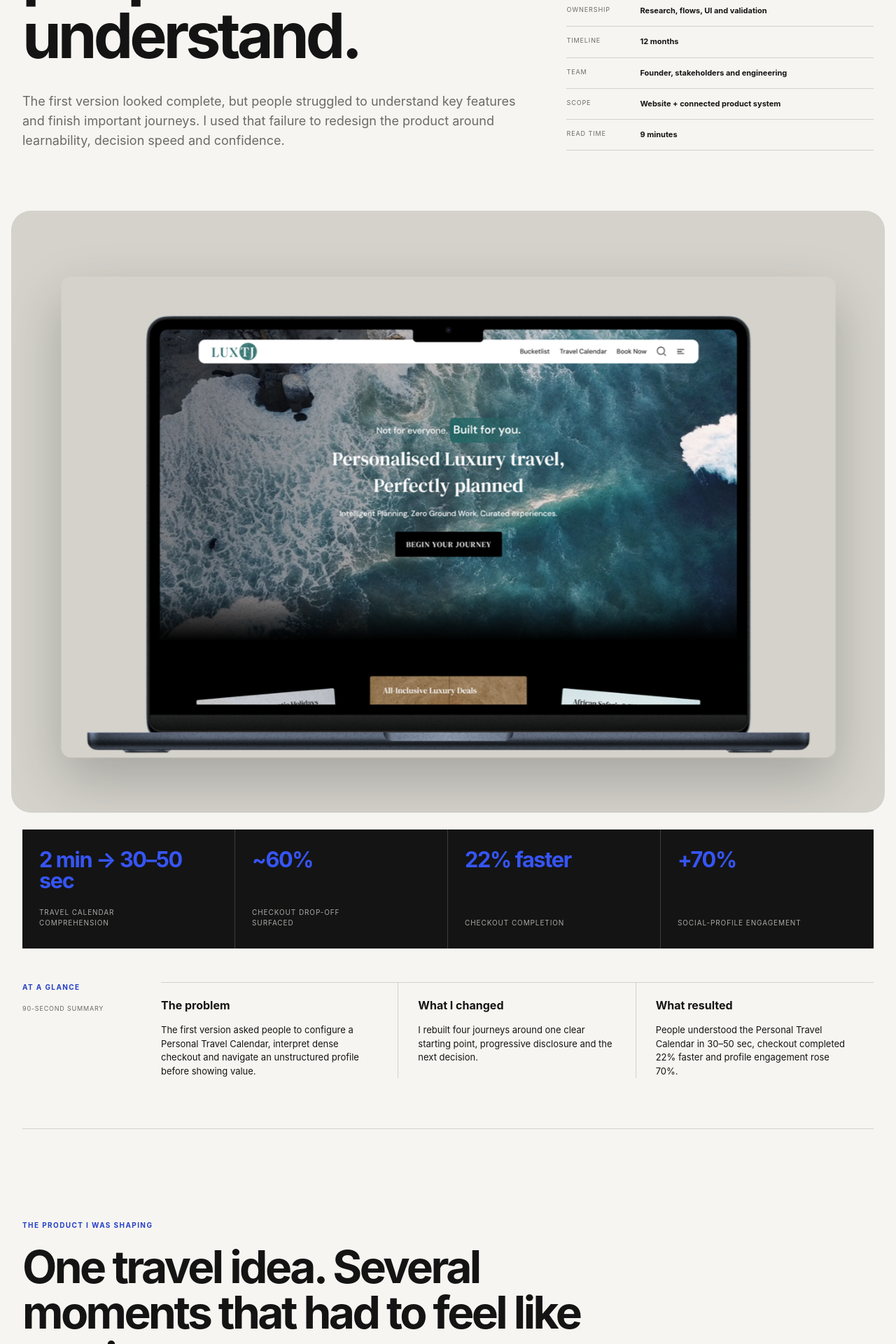
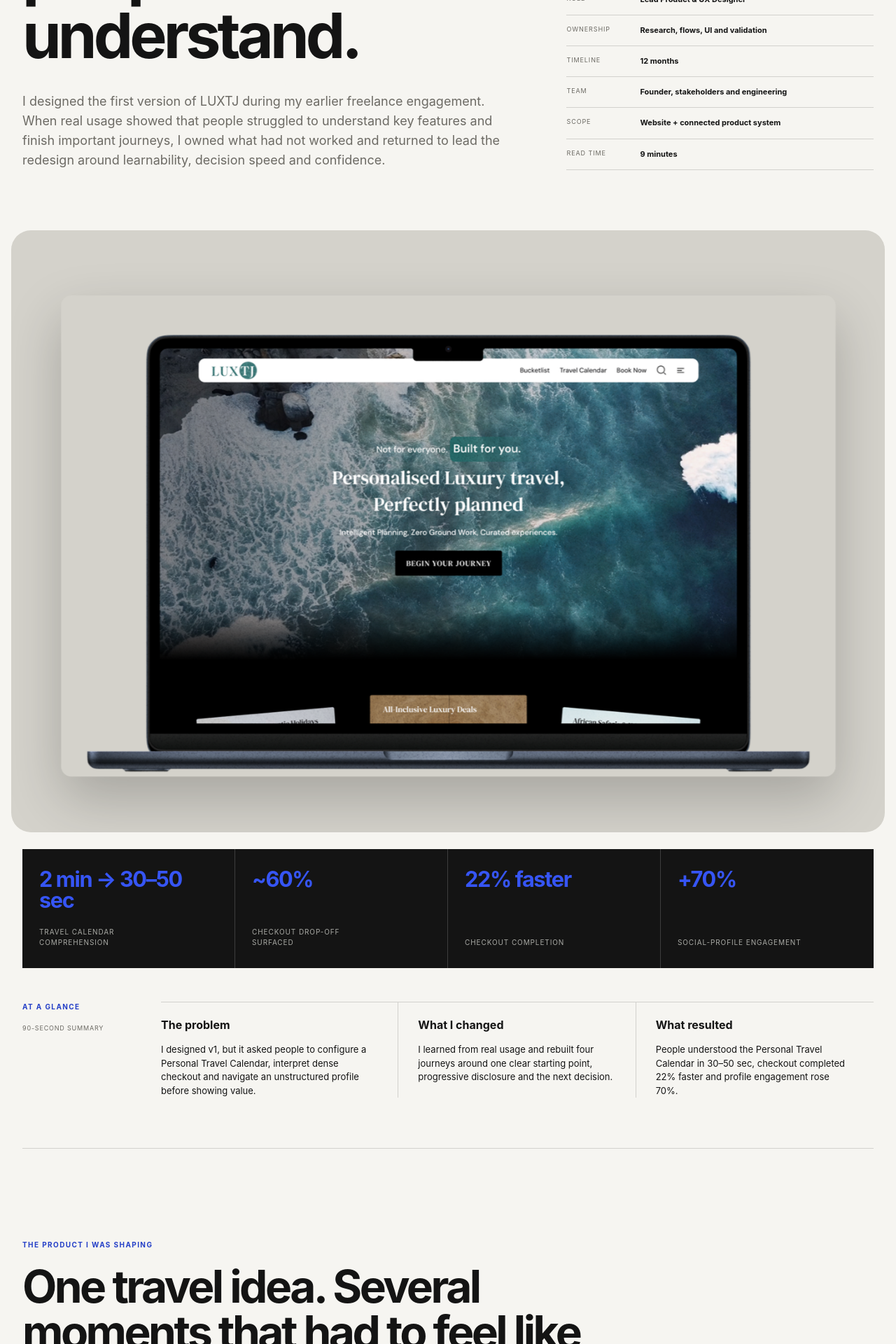
Before and after one commit to Akshayux/akshay-portfolio, a Next.js app: page /work/luxtj in a window 1280 px wide. Shown: the part 500-2420 px from the top of the page at 70% size. Built offline with nearby package versions, Linux system fonts and the light colour scheme.

Commit message:
Clarify LUXTJ v1 ownership

```diff
--- a/app/globals.css
+++ b/app/globals.css
@@ -605,7 +605,7 @@ p{color:var(--muted)}
 .lux-process-outcome .principle-grid{grid-column:2;margin-top:0}
 .lux-redesigns{padding-bottom:60px}
 .lux-story-list{display:grid;gap:130px}
-.lux-story{display:grid;grid-template-columns:minmax(0,.92fr) minmax(0,1.08fr);gap:70px;align-items:start;padding-top:28px;border-top:1px solid var(--ink)}
+.lux-story{display:grid;grid-template-columns:minmax(300px,.72fr) minmax(0,1.45fr);gap:48px;align-items:start;padding-top:28px;border-top:1px solid var(--ink)}
 .lux-story-reverse .lux-story-copy{order:2}.lux-story-reverse .lux-story-visual{order:1}
 .lux-story-copy header{display:flex;justify-content:space-between;gap:20px;margin-bottom:78px}
 .lux-story-copy header span{font-size:11px;color:var(--accent-deep)}
@@ -620,7 +620,7 @@ p{color:var(--muted)}
 .lux-story-result span{max-width:235px;color:var(--muted);font-size:11px;text-transform:uppercase;letter-spacing:.06em}
 .lux-story-copy blockquote{margin-top:32px;padding-left:19px;border-left:2px solid var(--accent);font-size:18px;line-height:1.45;letter-spacing:-.025em}
 .lux-story-copy blockquote small{margin-bottom:10px}
-.lux-story-visual{position:sticky;top:118px;height:min(70vw,760px);padding:38px;background:#d8d6cf;overflow:hidden}
+.lux-story-visual{position:sticky;top:118px;height:min(72vw,820px);padding:24px;background:#d8d6cf;overflow:hidden}
 .lux-story-visual img{width:100%;height:100%;object-fit:contain}
 .lux-story-visual-tall img{object-fit:cover;object-position:top}
 .lux-story-visual figcaption{position:absolute;left:14px;bottom:12px;padding:6px 8px;background:var(--paper);font-size:8px;text-transform:uppercase;letter-spacing:.08em}
--- a/app/work/luxtj/page.tsx
+++ b/app/work/luxtj/page.tsx
@@ -4,7 +4,7 @@ import {Arrow,SiteFooter,SiteHeader} from '../../components';
 
 export const metadata:Metadata={
   title:'LUXTJ Case Study - From Confusion to Clarity',
-  description:'How Akshay learned from an unclear first version and redesigned four high-friction journeys across the LUXTJ luxury-travel website.',
+  description:'How Akshay designed LUXTJ v1, learned from real usage and led the redesign of four high-friction luxury-travel journeys.',
 };
 
 const chapters=[
@@ -95,7 +95,7 @@ export default function LuxtjPage(){return <main id="top" className="case-page l
   <aside className="case-toc" aria-label="Case study contents"><span>On this page</span><a href="#overview" data-cursor-label="Jump">Overview</a><a href="#ecosystem" data-cursor-label="Jump">Ecosystem</a><a href="#failure" data-cursor-label="Jump">First failure</a><a href="#architecture" data-cursor-label="Jump">Architecture</a><a href="#process" data-cursor-label="Jump">Process</a><a href="#redesigns" data-cursor-label="Jump">Redesigns</a><a href="#learning" data-cursor-label="Jump">Learning</a></aside>
 
   <section className="case-hero shell" id="overview">
-    <div className="case-hero-copy reveal"><CaseKicker>LUXTJ · Luxury travel website</CaseKicker><h1 data-parallax-layer data-parallax-speed="10">From messy ideas to a product people could understand.</h1><p>The first version looked complete, but people struggled to understand key features and finish important journeys. I used that failure to redesign the product around learnability, decision speed and confidence.</p></div>
+    <div className="case-hero-copy reveal"><CaseKicker>LUXTJ · Luxury travel website</CaseKicker><h1 data-parallax-layer data-parallax-speed="10">From messy ideas to a product people could understand.</h1><p>I designed the first version of LUXTJ during my earlier freelance engagement. When real usage showed that people struggled to understand key features and finish important journeys, I owned what had not worked and returned to lead the redesign around learnability, decision speed and confidence.</p></div>
     <dl className="case-summary reveal">
       <div><dt>Role</dt><dd>Lead Product & UX Designer</dd></div><div><dt>Ownership</dt><dd>Research, flows, UI and validation</dd></div><div><dt>Timeline</dt><dd>12 months</dd></div><div><dt>Team</dt><dd>Founder, stakeholders and engineering</dd></div><div><dt>Scope</dt><dd>Website + connected product system</dd></div><div><dt>Read time</dt><dd>9 minutes</dd></div>
     </dl>
@@ -112,13 +112,13 @@ export default function LuxtjPage(){return <main id="top" className="case-page l
 
   <section className="lux-skim case-wide reveal" aria-label="LUXTJ case study at a glance">
     <div><CaseKicker>At a glance</CaseKicker><small>90-second summary</small></div>
-    <ul><li><b>The problem</b><p>The first version asked people to configure a Personal Travel Calendar, interpret dense checkout and navigate an unstructured profile before showing value.</p></li><li><b>What I changed</b><p>I rebuilt four journeys around one clear starting point, progressive disclosure and the next decision.</p></li><li><b>What resulted</b><p>People understood the Personal Travel Calendar in 30–50 sec, checkout completed 22% faster and profile engagement rose 70%.</p></li></ul>
+    <ul><li><b>The problem</b><p>I designed v1, but it asked people to configure a Personal Travel Calendar, interpret dense checkout and navigate an unstructured profile before showing value.</p></li><li><b>What I changed</b><p>I learned from real usage and rebuilt four journeys around one clear starting point, progressive disclosure and the next decision.</p></li><li><b>What resulted</b><p>People understood the Personal Travel Calendar in 30–50 sec, checkout completed 22% faster and profile engagement rose 70%.</p></li></ul>
   </section>
 
   <section className="case-section case-wide ecosystem-section reveal" id="ecosystem"><CaseKicker>The product I was shaping</CaseKicker><h2>One travel idea. Several moments that had to feel like one journey.</h2><div className="ecosystem-cards"><article><img className="ecosystem-device-image ecosystem-mobile-image" src="/figma/luxtj-mobile-three-phones.png" alt="Three LUXTJ mobile application screens showing a package, hotel and personal travel list"/><span>Mobile app</span><h3>Inspiration in the pocket</h3><p>Discover destinations, save ideas and return when a trip becomes real.</p></article><article><img className="ecosystem-device-image" src="/figma/luxtj-customer-website-laptop.png" alt="LUXTJ customer website displayed on a laptop"/><span>Customer website</span><h3>Space to compare and plan</h3><p>Explore, evaluate and assemble a complex trip with more context.</p></article><article><img className="ecosystem-device-image" src="/figma/luxtj-partner-extranet-bookings.png" alt="LUXTJ partner extranet bookings and special-requests interface displayed on a laptop"/><span>Partner extranet</span><h3>Operations behind the promise</h3><p>Manage content, availability, pricing and bookings behind the customer experience.</p></article></div></section>
 
   <section className="case-section case-narrow lux-origin" id="failure">
-    <div className="case-split"><div className="reveal"><CaseKicker>The uncomfortable start</CaseKicker><h2>My first mistake was designing for completeness before comprehension.</h2></div><div className="reveal"><p>The initial product tried to expose the richness of luxury travel immediately. In practice, that richness became work. New concepts looked like forms, checkout became an information wall, and profile options appeared without a reason to begin.</p><blockquote><small>What changed my direction</small>A finished-looking screen can still fail if a person cannot explain what it is for, what to do first or what happens next.</blockquote></div></div>
+    <div className="case-split"><div className="reveal"><CaseKicker>The uncomfortable start</CaseKicker><h2>I designed v1, and my first mistake was prioritising completeness over comprehension.</h2></div><div className="reveal"><p>During my first freelance engagement, I designed a product that tried to expose the richness of luxury travel immediately. In real use, that richness became work. New concepts looked like forms, checkout became an information wall, and profile options appeared without a reason to begin. Returning for the next engagement gave me the opportunity to own those decisions, learn from the evidence and lead a more focused redesign.</p><blockquote><small>What changed my direction</small>A finished-looking screen can still fail if a person cannot explain what it is for, what to do first or what happens next.</blockquote></div></div>
     <div className="lux-assumption-grid reveal">
       <article><span>My assumption</span><p>If all the useful options were visible, people would feel informed and in control.</p></article>
       <article><span>What I observed</span><p>More options increased interpretation time, backtracking and uncertainty.</p></article>
```
